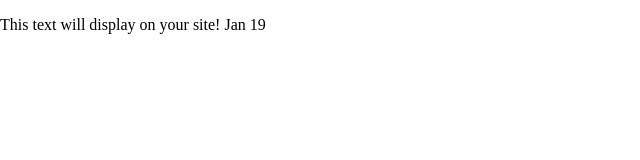
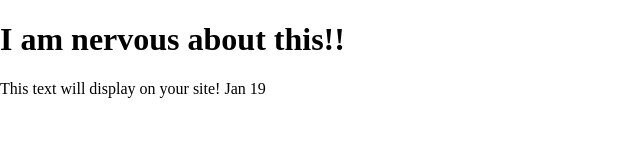
Before and after one commit to AraAllen/TheVeryFirst-Spring2024, a plain HTML site: page index.html in a window 1280 px wide. Shown: the whole page, without its empty margins (0-640 px from the left). Drawn offline with Linux system fonts and the light colour scheme.

Commit message:
added heading

```diff
--- a/index.html
+++ b/index.html
@@ -24,6 +24,7 @@
 
 <body>
   <!-- Place your site's HTML here -->
+  <h1>I am nervous about this!!</h1>
   <p>This text will display on your site! Jan 19</p>
   <script src="js/main.js"></script>
 </body>
```
